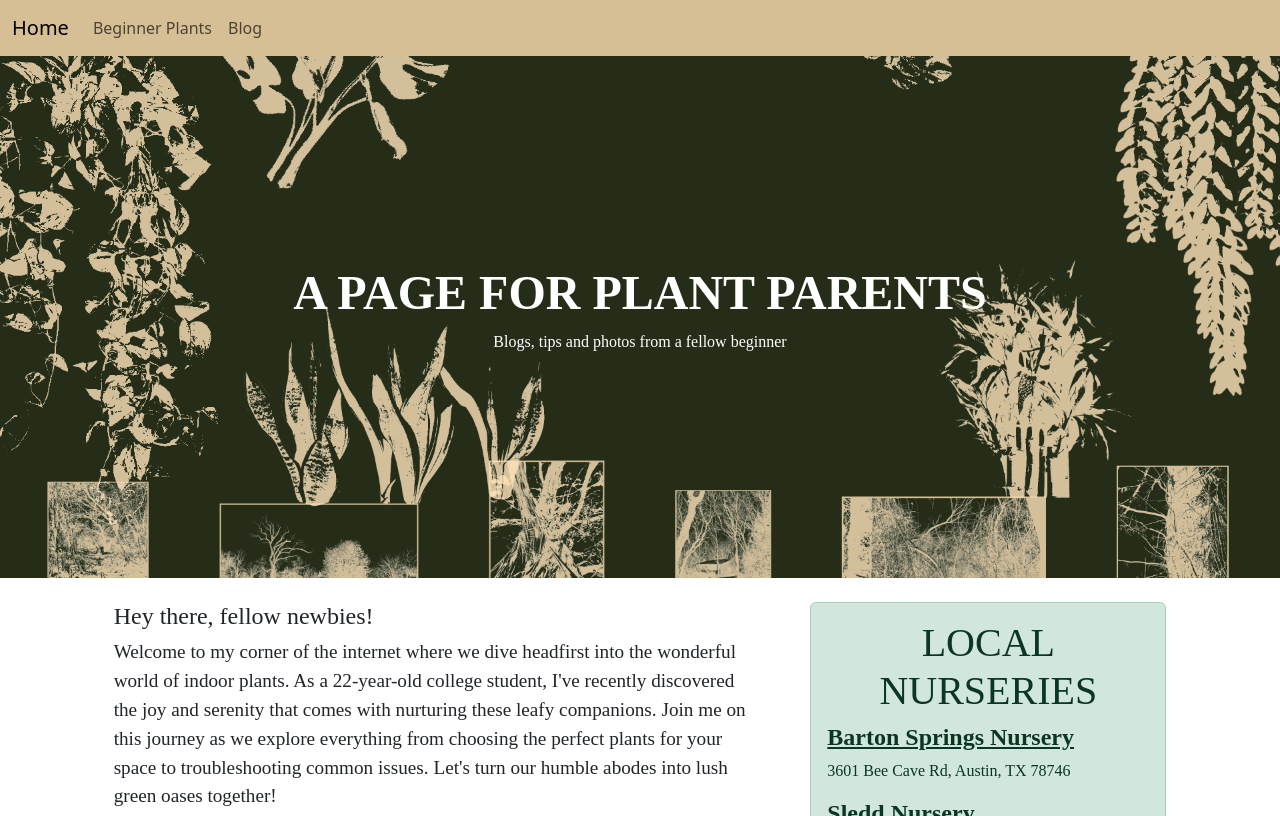
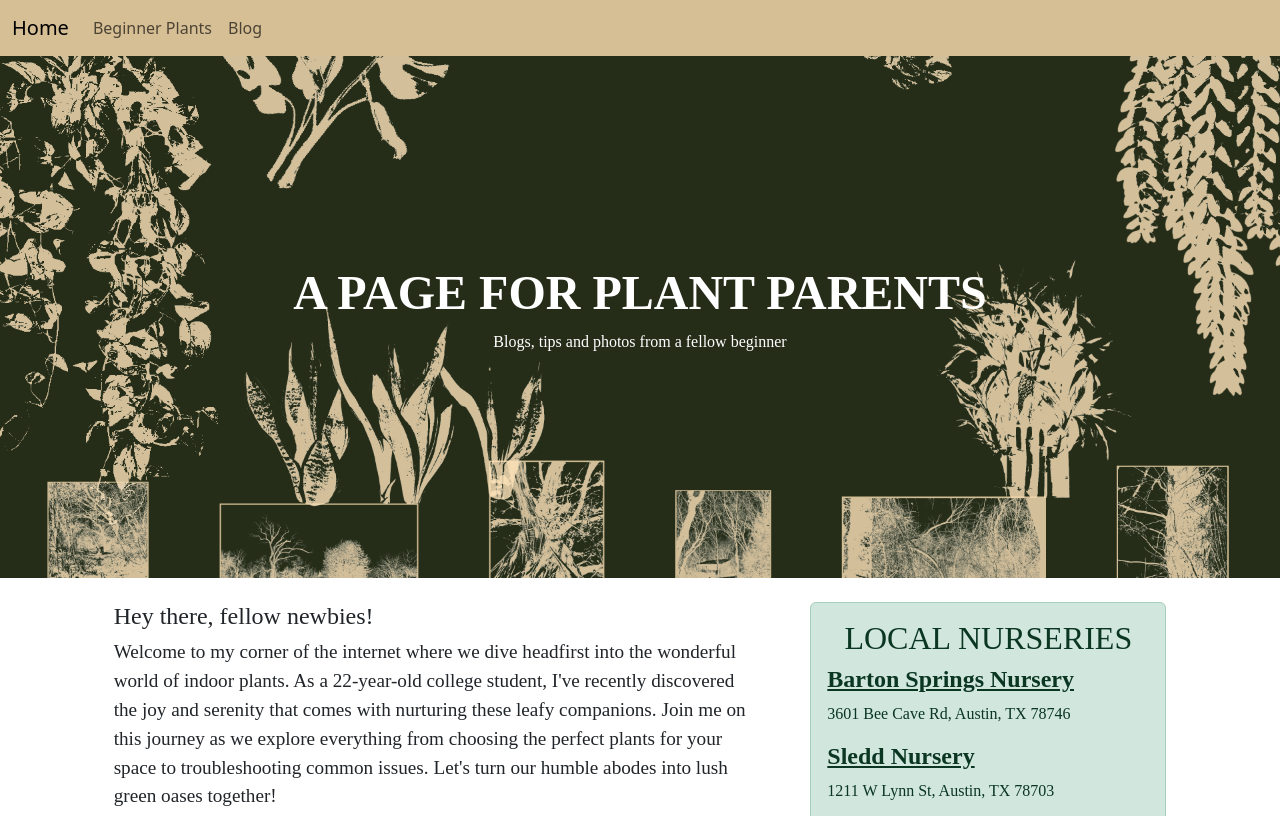
Before and after one commit to kaaylaathompson/kayla-final-project, a website: page src/index.njk in a window 1280 px wide. Shown: the top 816 px of the page. Drawn offline with nearby package versions, Linux system fonts and the light colour scheme; files that its build step writes are made by us from their sources; files whose address does not match are found by name; a web font is replaced by a local one.

Commit message:
forgot to save index

```diff
--- a/src/index.njk
+++ b/src/index.njk
@@ -60,7 +60,7 @@
 
     <div class="col-md-4">
       <div class="alert alert-success" role="alert">
-        <h1 class="alert-heading">LOCAL NURSERIES</h1>
+        <h2 class="alert-heading">LOCAL NURSERIES</h2>
         <div class="nursery">
           {% for nursery in nurseries.nurseries %}
           <h4><a href="{{ nursery.url }}" class="alert-link" target="_blank">{{ nursery.nursery_name }}</a></h4>
```
